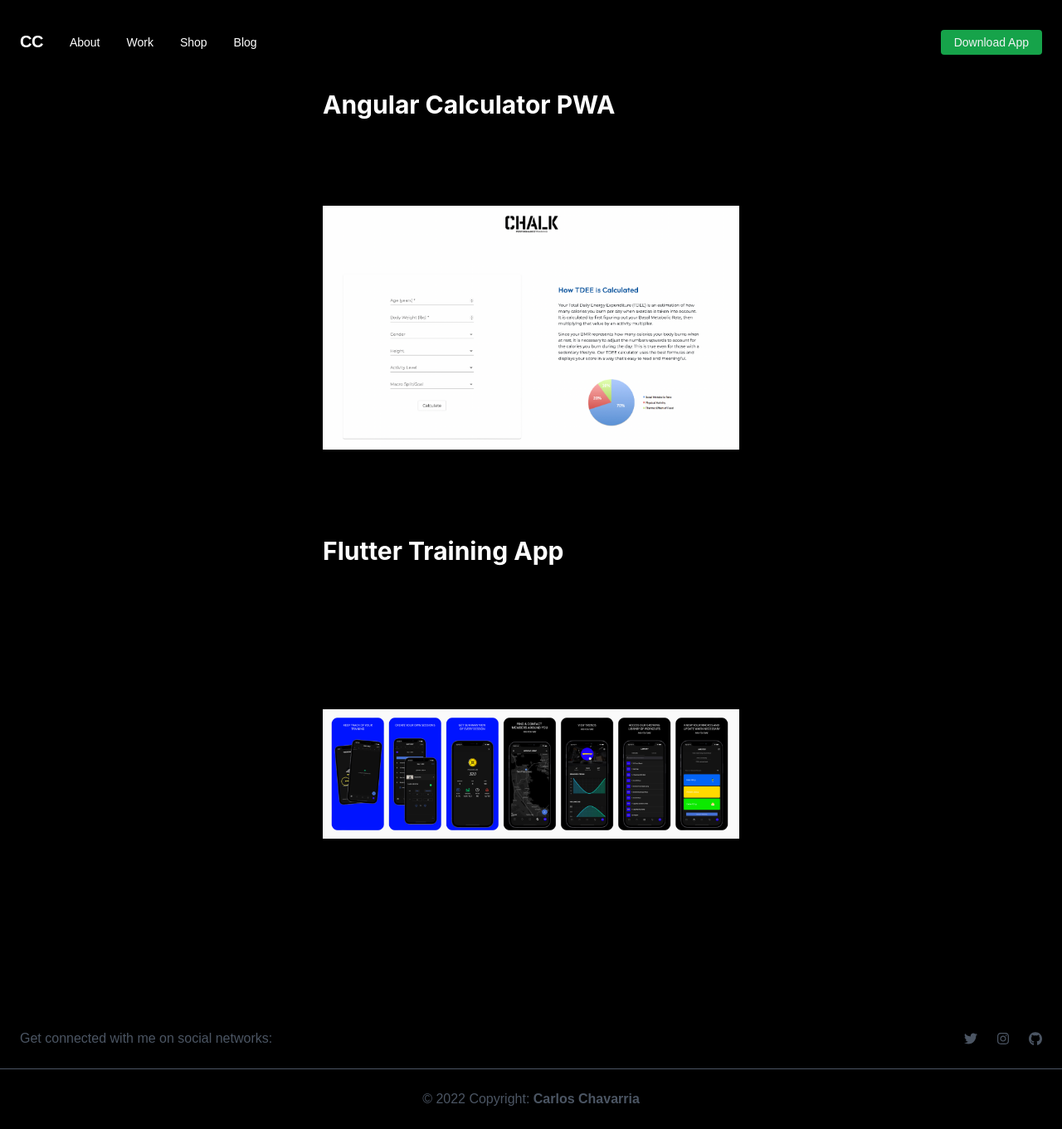
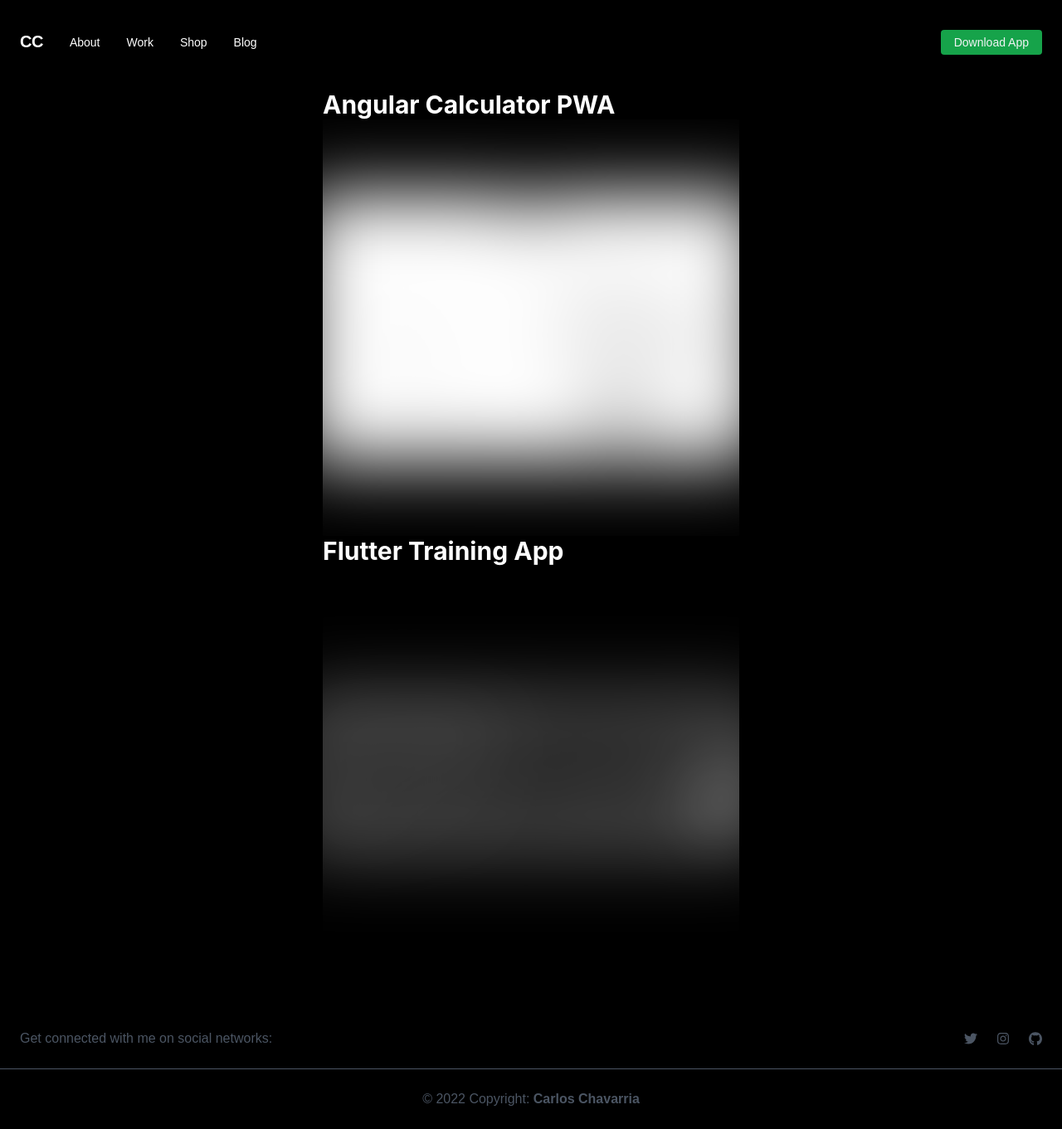
Before and after one commit to carloscodes/portfolio, a Next.js app: page /work in a window 1280 px wide. Shown: the whole page at 83% size. Built offline with nearby package versions, Linux system fonts and the light colour scheme.

Commit message:
blur work photos

```diff
--- a/components/work/index.tsx
+++ b/components/work/index.tsx
@@ -1,27 +1,38 @@
 import { Container, Heading, Text } from "@chakra-ui/react";
 import Image from "next/image";
 import Link from "next/link";
+import { useState } from "react";
 
+function blur(...classes: String[]) {
+    // https://michaeluloth.com/filter-boolean
+    return classes.filter(Boolean).join(' ');
+}
 
 export default function Work() {
+    const [isLoading, setLoading ] = useState(true);
+
     return (
         <>
             <div className="pb-8">
                 <Container>
-                    <div>
+                    <div className="group">
                         <Heading as='h3' size='lg'>
                             Angular Calculator PWA
                         </Heading>
                         <Link href="https://chalkcalculator.web.app">
-                            <Image className="hover:cursor-pointer" alt="" src="/images/calculator.png" width="100%" height="100%" layout="responsive" objectFit="contain" />
+                            <Image className={blur("group-hover:opacity-80 duration-700 ease-in-out", isLoading ? "grayscale blur-2xl scale-110" : "grayscale-0 blur-0 scale-100")} alt="" src="/images/calculator.png" width="100%" height="100%" layout="responsive" objectFit="contain"
+                            onLoadingComplete={() => setLoading(false)}
+                            />
                         </Link>
                     </div>
-                    <div>
+                    <div className="group">
                         <Heading as='h3' size='lg'>
                             Flutter Training App
                         </Heading>
                         <Link href="https://apps.apple.com/us/app/training-log/id1621350376">
-                            <Image className="hover:cursor-pointer" alt="" src="/images/app.png" width="100%" height="100%" layout="responsive" objectFit="contain" />
+                            <Image className={blur("group-hover:opacity-80 duration-700 ease-in-out", isLoading ? "grayscale blur-2xl scale-110" : "grayscale-0 blur-0 scale-100")} alt="" src="/images/app.png" width="100%" height="100%" layout="responsive" objectFit="contain"
+                            onLoadingComplete={() => setLoading(false)}
+                            />
                         </Link>
                     </div>
 
```
